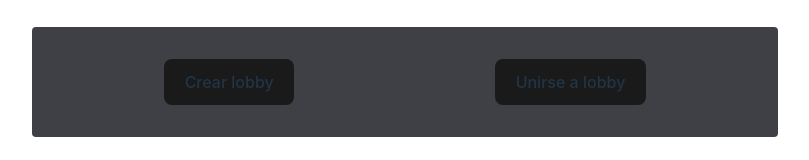
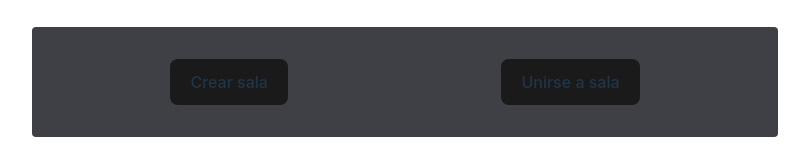
Before and after one commit to achaval-tomas/ingsoft-proyecto, a React (Vite) app: page / in a window 1280 px wide. Shown: the part 318-478 px from the top of the page, without its empty margins (235-1044 px from the left). Built offline with nearby package versions, Linux system fonts and the light colour scheme.

Commit message:
SCRUM-4 change "lobby" to "sala" in UI

```diff
--- a/src/containers/App/components/CreateLobbyForm.tsx
+++ b/src/containers/App/components/CreateLobbyForm.tsx
@@ -16,7 +16,7 @@ function CreateLobbyForm({ inputs, handleChange, handleSubmit, handleGoBack }: C
     return (
         <form onSubmit={handleSubmit}>
             <div className="grid grid-rows-2 grid-cols-2">
-                <label htmlFor="name" className="col-span-1 row-span-1">Nombre del lobby:</label>
+                <label htmlFor="name" className="col-span-1 row-span-1">Nombre de la sala:</label>
                 <input
                     type="text"
                     name="name"
--- a/src/containers/App/components/MainPageLayout.tsx
+++ b/src/containers/App/components/MainPageLayout.tsx
@@ -38,10 +38,10 @@ function MainPageLayout({
                     :
                     <>
                         <FancyButton onClick={() => setCreateForm(true)}>
-                            <p>Crear lobby</p>
+                            <p>Crear sala</p>
                         </FancyButton>
                         <FancyButton onClick={() => {}}>
-                            <p>Unirse a lobby</p>
+                            <p>Unirse a sala</p>
                         </FancyButton>
                     </>
                 }
```
